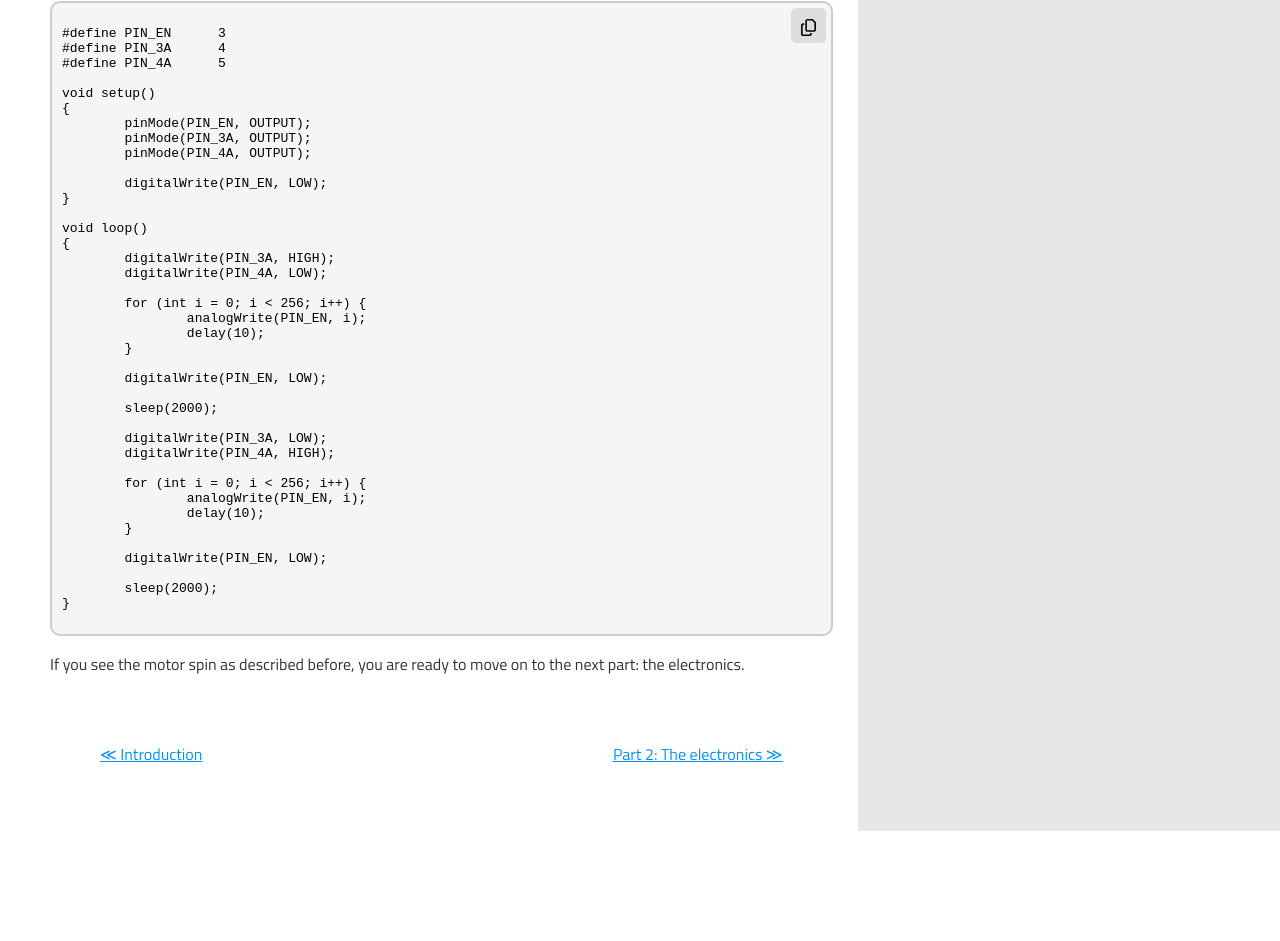
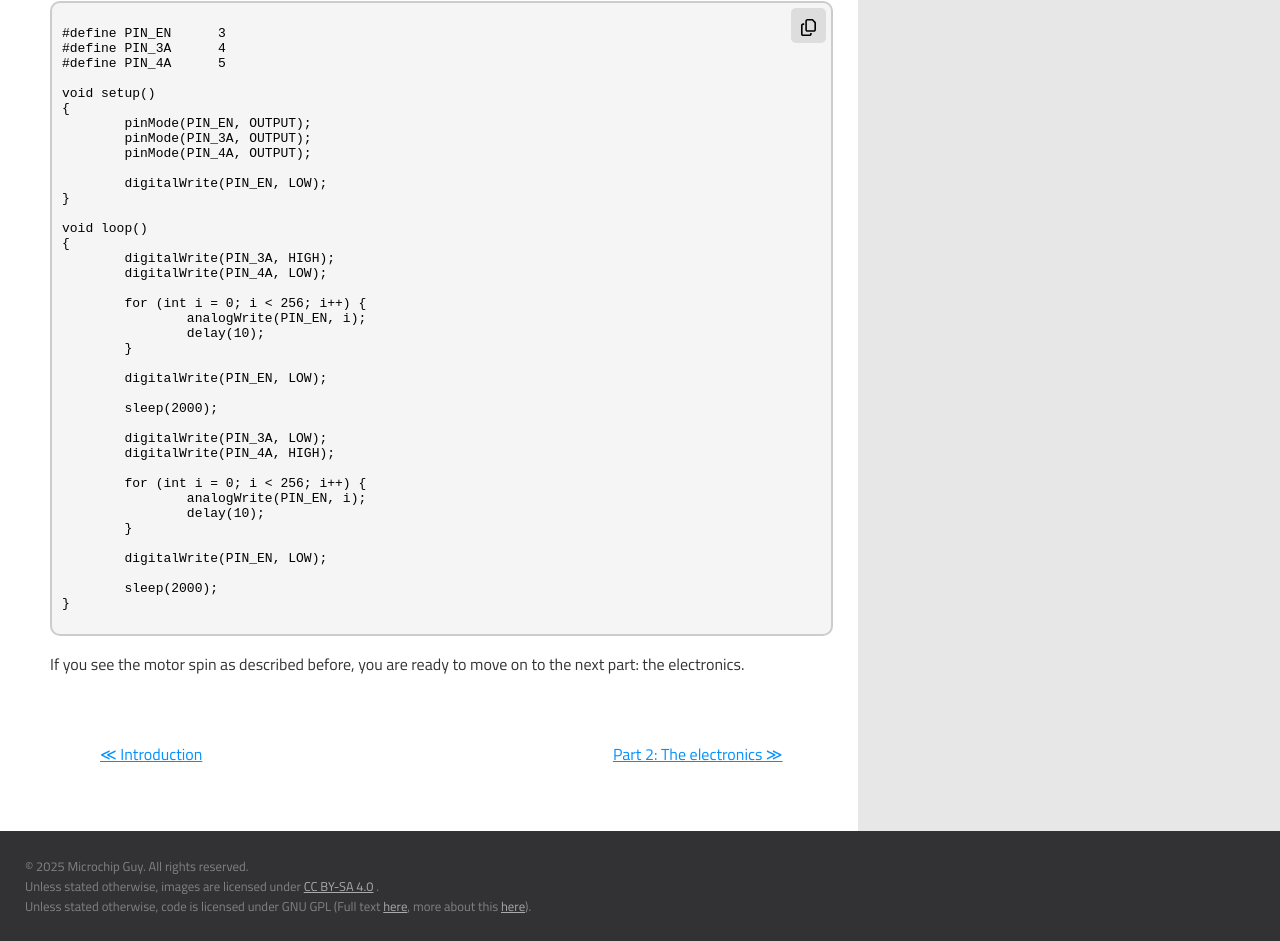
Before and after one commit to MicrochipGuy/microchipguy.github.io, a plain HTML site: page motor.html in a window 1280 px wide. Shown: the part 3288-4229 px from the top of the page. Before the commit the page ends 4119 px from the top, so only its background shows below. Drawn offline with Linux system fonts and the light colour scheme.

Commit message:
Added footer and license

```diff
--- a/motor.html
+++ b/motor.html
@@ -263,5 +263,21 @@ void loop()
                 });
             }
         </script>
+
+        <footer>
+            <p>
+                &copy; 2025 Microchip Guy. All rights reserved.
+            </p>
+            <p>
+                Unless stated otherwise, images are licensed under
+                <a href="https://creativecommons.org/licenses/by-sa/4.0/">CC BY-SA 4.0</a>
+                .
+            </p>
+            <p>
+                Unless stated otherwise, code is licensed under GNU GPL (Full
+                text <a href="https://www.gnu.org/licenses/gpl-3.0.txt">here</a>,
+                more about this <a href="https://www.gnu.org/licenses/">here</a>).
+            </p>
+        </footer>
     </body>
 </html>
--- a/stylesheets/style.css
+++ b/stylesheets/style.css
@@ -210,3 +210,22 @@ div.code-div div.code-copy-tooltip {
     font-size: 0.75em;
     font-weight: bold;
 }
+
+footer {
+    display: block;
+    margin-top: 0;
+    padding: 25px;
+
+    background-color: #323235;
+    color: #828286;
+}
+
+footer p {
+    font-size: 0.8em;
+    margin: 0;
+    padding: 0;
+}
+
+footer p a {
+    color: #aaa;
+}
```
Also changed, not shown: index.html (+16 -0 lines).
